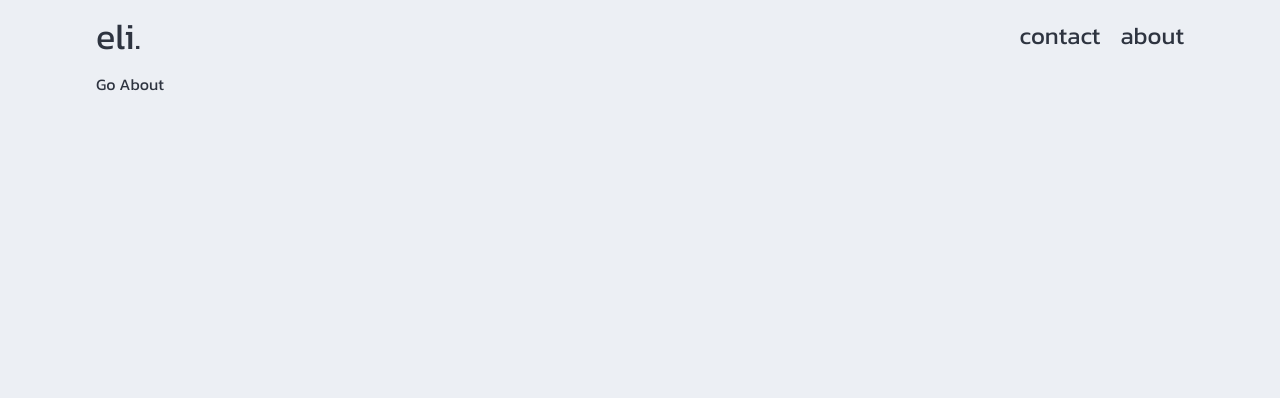
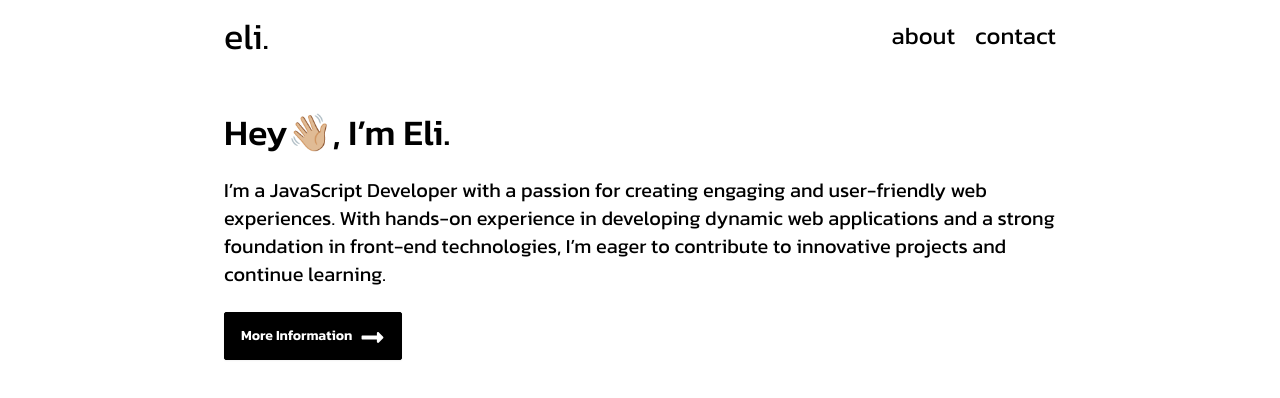
Before and after one commit to e-qa/www, a React (Vite) app: page / in a window 1280 px wide. Shown: the top 398 px of the page. Built offline with nearby package versions, Linux system fonts and the light colour scheme.

Commit message:
add text and icon to home

```diff
--- a/index.html
+++ b/index.html
@@ -1,5 +1,5 @@
 <!DOCTYPE html>
-<html lang="en" data-theme="nord">
+<html lang="en" data-theme="lofi">
   <head>
     <meta charset="UTF-8" />
     <meta name="viewport" content="width=device-width, initial-scale=1.0" />
--- a/package.json
+++ b/package.json
@@ -12,6 +12,7 @@
   "dependencies": {
     "react": "^18.3.1",
     "react-dom": "^18.3.1",
+    "react-icons": "^5.3.0",
     "react-router-dom": "^6.26.2"
   },
   "devDependencies": {
--- a/src/components/Navbar.tsx
+++ b/src/components/Navbar.tsx
@@ -7,11 +7,11 @@ const Navbar = () => {
         eli.
       </Link>
       <div className="flex gap-5">
+        <Link to={"/about"} className="text-2xl">
+          about
+        </Link>
         <Link to={"/contact"} className="text-2xl">
           contact
-        </Link>
-        <Link to={"/about"} className="text-2xl">
-          about
         </Link>
       </div>
     </nav>
--- a/src/index.css
+++ b/src/index.css
@@ -8,5 +8,5 @@ body {
   font-family: "Kanit", sans-serif;
 }
 .align-element {
-  @apply mx-auto max-w-6xl px-8;
+  @apply mx-auto max-w-4xl px-8;
 }
--- a/src/pages/Home.tsx
+++ b/src/pages/Home.tsx
@@ -1,9 +1,26 @@
+import { FaLongArrowAltRight } from "react-icons/fa";
 import { Link } from "react-router-dom";
 
 const Home = () => {
   return (
-    <div>
-      <Link to="/about">Go About</Link>
+    <div className="flex  flex-col my-14">
+      <h1 className="text-4xl font-medium">Hey👋🏼, I’m Eli.</h1>
+      <p className="my-6 text-xl ">
+        I’m a JavaScript Developer with a passion for creating engaging and
+        user-friendly web experiences. With hands-on experience in developing
+        dynamic web applications and a strong foundation in front-end
+        technologies, I’m eager to contribute to innovative projects and
+        continue learning.
+      </p>
+      <div>
+        <Link
+          to={"/about"}
+          className="btn btn-neutral hover:btn-accent text-md"
+        >
+          More Information
+          <FaLongArrowAltRight size={25} className="mt-[3px]" />
+        </Link>
+      </div>
     </div>
   );
 };
--- a/tailwind.config.js
+++ b/tailwind.config.js
@@ -6,6 +6,6 @@ export default {
   },
   plugins: [require("daisyui")],
   daisyui: {
-    themes: ["nord", "dracula"],
+    themes: ["lofi", "black"],
   },
 };
```
Also changed, not shown: 1 other file (tests, documents, lock files or other folders).
